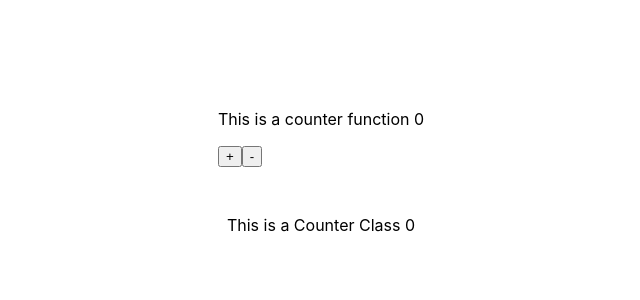
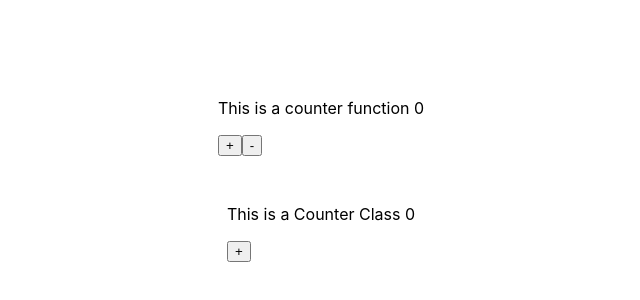
Before and after one commit to mirzadevv/function-vs-class-component, a React (Create React App) app: page / in a window 1280 px wide. Shown: the part 228-528 px from the top of the page, without its empty margins (319-959 px from the left). Built offline with nearby package versions, Linux system fonts and the light colour scheme.

Commit message:
feat: add handleIncrement function into the class component
This feature increment the count state value

```diff
--- a/src/components/CounterClass.jsx
+++ b/src/components/CounterClass.jsx
@@ -3,10 +3,16 @@ class CounterClass extends Component {
   state = {
     count: 0,
   };
+
+  handleIncrement = () => {
+    this.setState({ count: this.state.count + 1 });
+  };
+
   render() {
     return (
       <div>
         <p>This is a Counter Class {this.state.count}</p>
+        <button onClick={this.handleIncrement}>+</button>
       </div>
     );
   }
```
